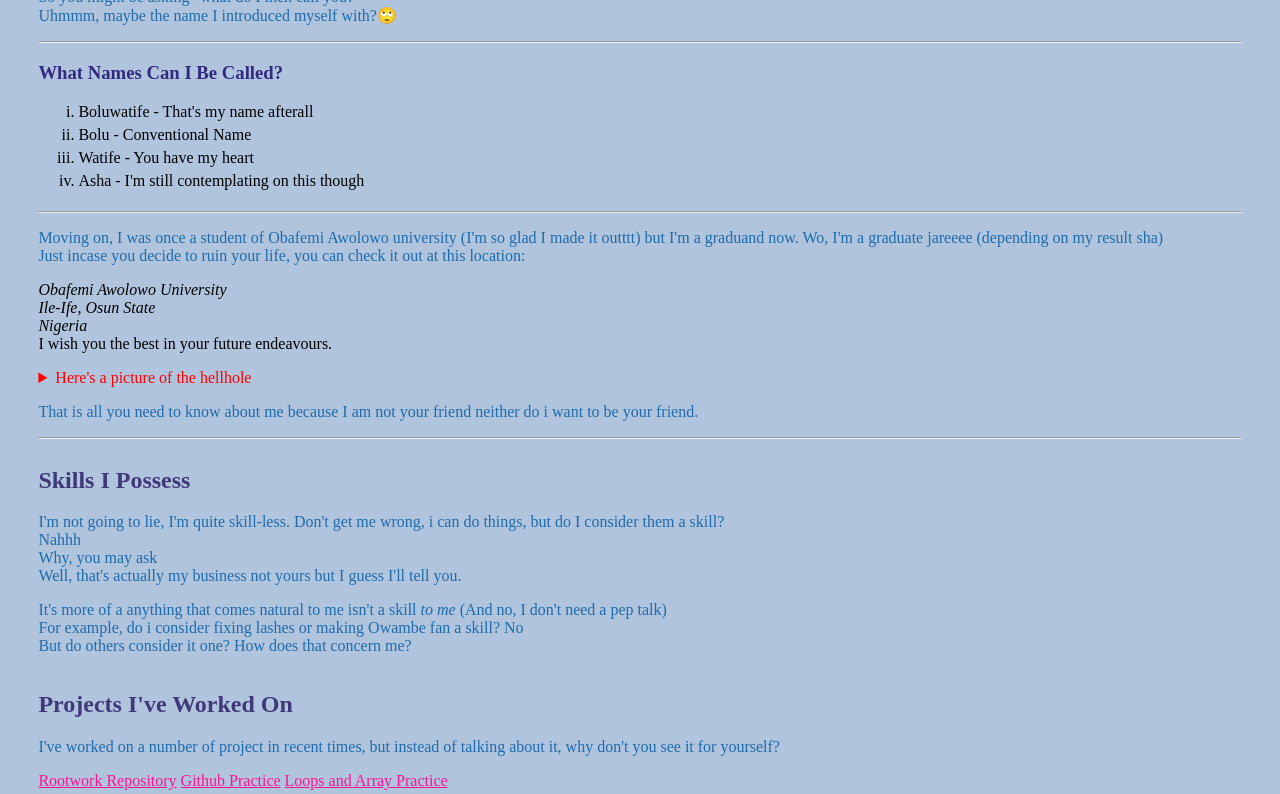
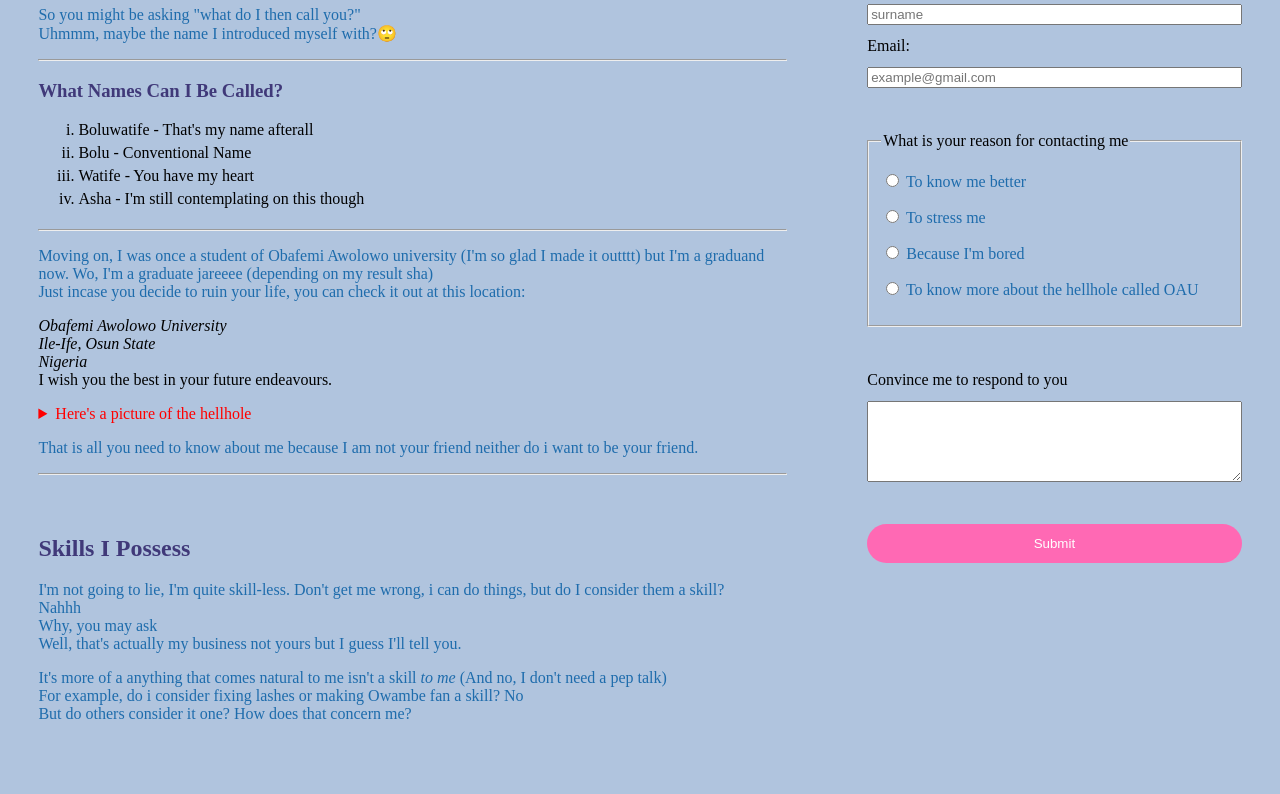
Before and after one commit to TheWatife/rootwork-week-01, a plain HTML site: page index.html in a window 1280 px wide. Shown: the part 380-1174 px from the top of the page. Drawn offline with Linux system fonts and the light colour scheme.

Commit message:
Styled contact form

```diff
--- a/index.html
+++ b/index.html
@@ -95,18 +95,18 @@
   <br>
 But do others consider it one? How does that concern me?</p>
       </section>
-      <hr>
+
       <section id="projects">
         <h2>Projects I've Worked On</h2>
         <p>I've worked on a number of project in recent times, but instead of talking about it, why don't you see it for yourself?</p>
         <div class="project-links">
-          <a class="link" href="https://github.com/TheWatife/rootwork-week-01" target="_blank">Rootwork Repository</a>
-          <a class="link" href="https://github.com/TheWatife/rootwork-week-01/pull/1" target="_blank">Github Practice</a>
-          <a class="link" href="https://github.com/TheWatife/rootwork-week-01/pull/3" target="_blank">Loops and Array Practice</a>
+          <a class="project-link" href="https://github.com/TheWatife/rootwork-week-01" target="_blank">Rootwork Repository</a>
+          <a class="project-link" href="https://github.com/TheWatife/rootwork-week-01/pull/1" target="_blank">Github Practice</a>
+          <a class="project-link" href="https://github.com/TheWatife/rootwork-week-01/pull/3" target="_blank">Loops and Array Practice</a>
         </div>
 
       </section>
-      <hr>
+
       <section id="education">
         <h2>
           My Education
@@ -118,8 +118,9 @@ But do others consider it one? How does that concern me?</p>
 
         </p><article>One of the reasons we're looking for an alternative to chemical bioflocculants is because they cause neurodegenerative diseases like Alzeheimer</article>
       </section>
-      <hr>
+
       <section id="contact">
+        <div class="contact-div">
         <h3>Do you want to contact me? Why?</h3>
         <p>Anyway, you can fill the form below and I'll decode if I want to get to know you</p>
 <form action="submit">
@@ -153,6 +154,7 @@ But do others consider it one? How does that concern me?</p>
   <br>
   <button class="form-button" type="submit">Submit</button>
 </form>
+</div>
       </section>
     </main>
     <footer><p>&copy; Copyright TheWatife 2026.</p></footer>
--- a/styles.css
+++ b/styles.css
@@ -7,16 +7,16 @@ nav {
   justify-content: space-between;
   align-items: center;
 }
+
 h1 {
   font-size: 2.5rem;
   text-align: center;
 }
-h2 {
+h2,
+h3 {
   color: rgb(64, 57, 121);
 }
-h3 {
-  color: rgb(51, 41, 128);
-}
+
 p {
   color: rgb(30, 108, 172);
 }
@@ -35,6 +35,9 @@ li {
 /* CLASS */
 .container {
   display: grid;
+  grid-template-columns: 2fr 1fr;
+  column-gap: 5rem;
+  row-gap: 2rem;
 }
 .nav-links {
   display: flex;
@@ -49,6 +52,21 @@ li {
 .school-image {
   width: 400px;
   height: 300px;
+}
+.contact-div {
+  position: sticky;
+  top: 0;
+}
+.project-links {
+  display: flex;
+  justify-content: space-between;
+}
+.project-link {
+  color: deeppink;
+  text-decoration: none;
+  border-radius: 15px;
+  padding: 7px 20px;
+  box-shadow: 2px 5px 5px steelblue;
 }
 
 /* ID SELECTORS */
@@ -66,10 +84,33 @@ li {
   grid-area: 4/1/5/2;
 }
 #contact {
-  grid-area: 5/1/6/2;
+  grid-area: 1/2/5/3;
+}
+form {
+  display: flex;
+  justify-content: space-between;
+  flex-direction: column;
+  gap: 0.75rem;
+  margin-top: 2rem;
+}
+.form-button {
+  background-color: hotpink;
+  border: none;
+  border-radius: 25px;
+  color: white;
+  padding: 0.75rem 0;
+}
+fieldset {
+  margin: 2rem 0;
+}
+footer {
+  text-align: center;
 }
 
 @media (max-width: 768px) {
+  body {
+    width: 100%;
+  }
   .container {
     display: grid;
     gap: 2rem;
@@ -87,29 +128,13 @@ li {
     grid-area: 4/1/5/2;
   }
   #contact {
-    grid-area: 1/2/5/3;
+    grid-area: 5/1/6/2;
   }
-  form {
-    display: flex;
-    justify-content: space-between;
-    flex-direction: column;
-    gap: 0.75rem;
-    margin-top: 2rem;
-  }
-  fieldset {
-    margin: 2rem 0;
-  }
-  .form-button {
-    border: 1px solid black;
-    border-radius: 25px;
-    padding: 0.75rem 0;
-  }
-  footer {
-    text-align: center;
-  }
+
   .school-image {
     margin-top: 5px;
     width: 100px;
+    max-width: 100%;
     height: 100px;
   }
 }
```
Also changed, not shown: 1 other file.
